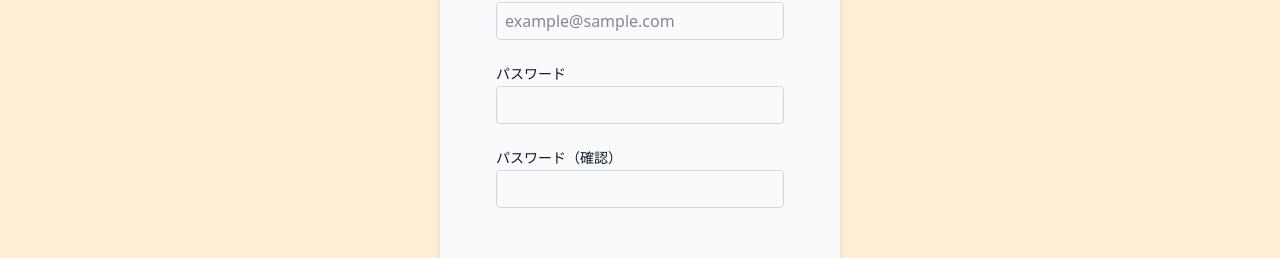
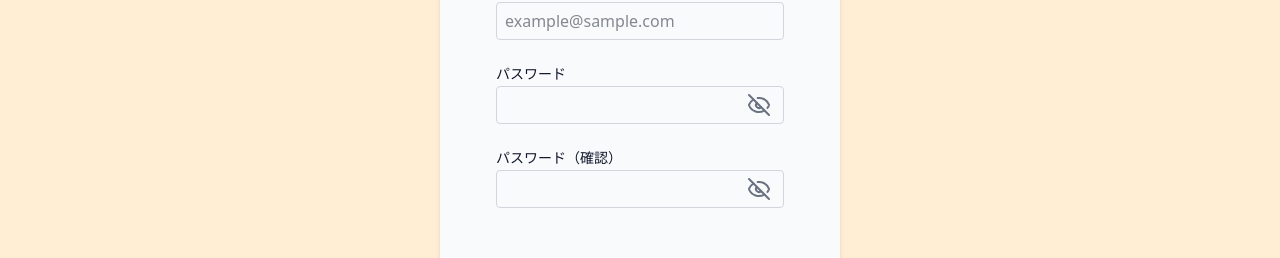
Before and after one commit to horit-chan/choipi, a Next.js app: page /signup in a window 1280 px wide. Shown: the part 336-594 px from the top of the page. Built offline with nearby package versions, Linux system fonts and the light colour scheme.

Commit message:
feat: Input.tsxにtypeがpasswordだった場合の処理を追加

```diff
--- a/components/ui/Input.tsx
+++ b/components/ui/Input.tsx
@@ -1,21 +1,46 @@
 'use client';
 
 import { ComponentPropsWithoutRef, forwardRef } from 'react';
+import { useState } from 'react';
+import { Eye, EyeOff } from 'lucide-react';
 
 type InputProps = ComponentPropsWithoutRef<'input'> & {
   label: string;
   error?: string;
 };
 
-export const Input = forwardRef<HTMLInputElement, InputProps>(({ label, error, ...rest }, ref) => {
+export const Input = forwardRef<HTMLInputElement, InputProps>(
+  ({ label, type, error, ...rest }, ref) => {
+    const [isPasswordVisible, setIsPasswordVisible] = useState(false);
+    const isPasswordField = type === 'password';
+    const togglePasswordVisibility = () => setIsPasswordVisible(!isPasswordVisible);
+    const actualType = isPasswordField && isPasswordVisible ? 'text' : type;
+
     return (
       <div className="mb-6">
         <label className="mb-0.5 flex text-sm">{label}</label>
+
+        <div
+          className={`relative w-full rounded-sm border border-gray-300 focus:outline-2 focus:outline-offset-2 focus:outline-orange-500 ${error ? 'border-red-500' : 'border-gray-50'}`}
+        >
           <input
+            type={actualType}
             ref={ref}
             {...rest}
-        className={`w-full rounded-sm border border-gray-300 px-2 py-1.5 focus:outline-2 focus:outline-offset-2 focus:outline-orange-500 ${error ? 'border-red-500' : 'border-gray-50'}`}
+            className={`w-full px-2 py-1.5 ${isPasswordField ? 'pr-10' : ''}`}
           />
+
+          {isPasswordField && (
+            <button
+              type="button"
+              onClick={togglePasswordVisibility}
+              className="aria-label=aaa absolute inset-y-0 right-0 flex items-center px-3 text-gray-500"
+            >
+              {isPasswordVisible ? <Eye /> : <EyeOff />}
+            </button>
+          )}
+        </div>
+
         {error && (
           <p className="mt-2 rounded-sm bg-red-100 px-2 py-1 text-left text-sm font-semibold text-red-500">
             {error}
@@ -23,6 +48,7 @@ export const Input = forwardRef<HTMLInputElement, InputProps>(({ label, error, .
         )}
       </div>
     );
-});
+  },
+);
 
 Input.displayName = 'Input';
```
Lines whose indentation alone changed are shown as unchanged.
